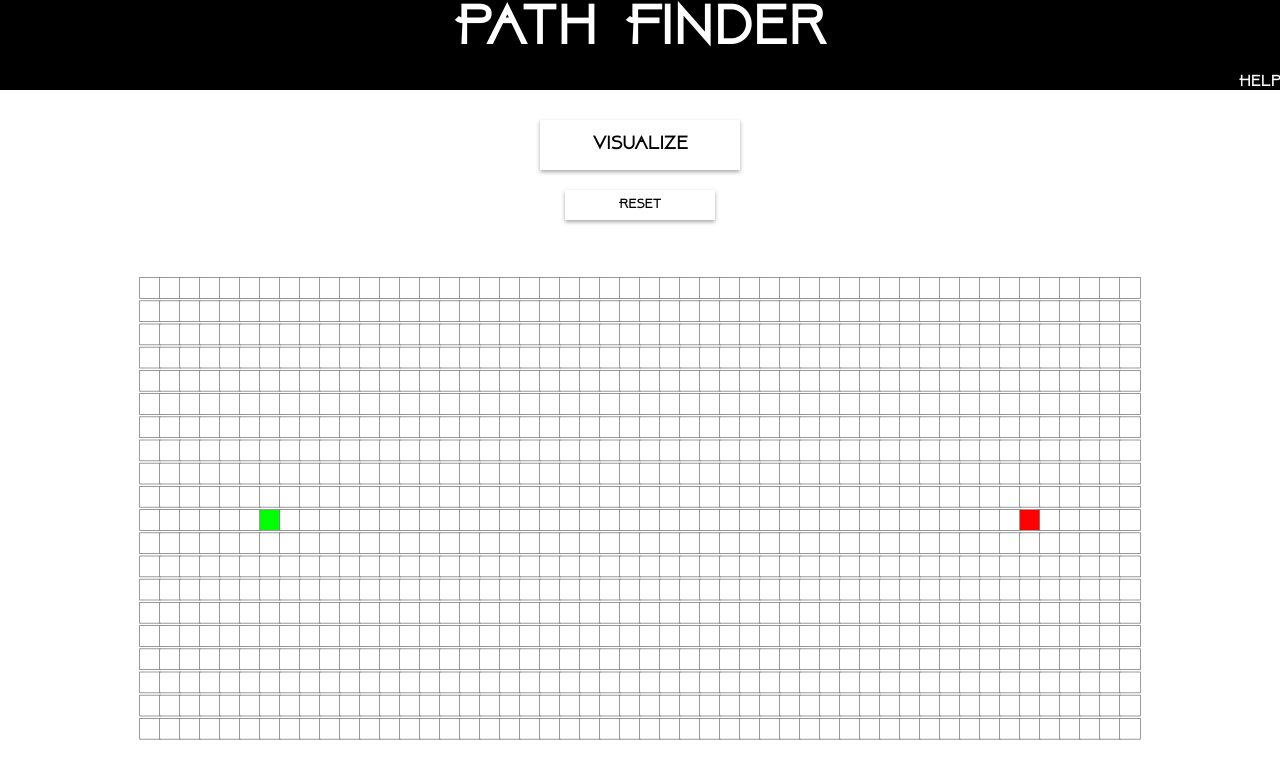
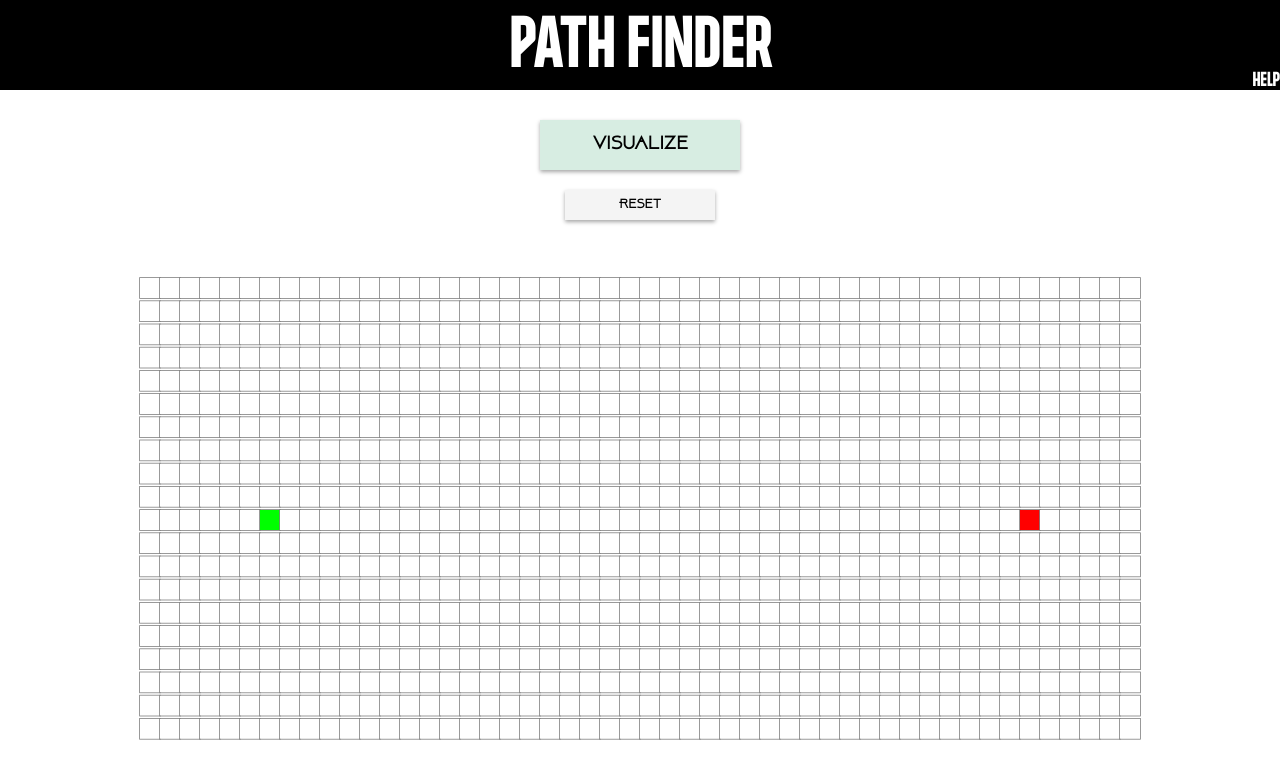
Before and after one commit to jemjefferson/PathFinder, a React (Create React App) app: page / in a window 1280 px wide. Shown: the top 778 px of the page. Built offline with nearby package versions, Linux system fonts and the light colour scheme.

Commit message:
More styling changes. changed header font and updated button styles.

```diff
--- a/src/HTML/styles.css
+++ b/src/HTML/styles.css
@@ -1,6 +1,10 @@
 @font-face {
   font-family: 'Above';
   src: url(/public/fonts/above.ttf);
+}
+@font-face {
+  font-family: 'Beach';
+  src: url(/public/fonts/beach.ttf);
 }
 
 * {
@@ -13,13 +17,15 @@
 }
 
 h1 {
+    font-family: 'Beach';
     color: white;
-    padding: 1%;
+    padding-top: 2%;
     text-align: center;
     transform: scale(1.8);
 }
 
 h4 {
+  font-family: 'Beach';
   color: white;
   text-align: right;
 }
@@ -32,7 +38,8 @@ h4 {
     box-shadow: rgba(0, 0, 0, 0.35) 0px 2px 4px;
     transform: scale(1.6);
     width: 15%;
-    margin-bottom: 10px;
+    margin-bottom: 15px;
+    margin-top: 15px;
   }
 
 h4:hover {
@@ -47,6 +54,7 @@ h4:hover {
     border: 1px solid black;
     width: 50%;
     font-weight: 500;
+    background-color: #F4F4F4;
   }
 
   #tutorial {
--- a/src/PathFinderVisual/PathFinderVisual.css
+++ b/src/PathFinderVisual/PathFinderVisual.css
@@ -17,7 +17,7 @@
     clear: both;
     width: 200px;
     height: 50px;
-    background-color: white;
+    background-color: #D7EDE2;
     text-align: center;
     cursor: pointer;
     font-size: larger;
@@ -26,7 +26,7 @@
 
 #reset {
     clear: both;
-    background-color: white;
+    background-color: #F4F4F4;
     cursor: pointer;
     width: 150px;
     height: 30px;
@@ -39,9 +39,14 @@
     box-shadow: rgba(0, 0, 0, 0.35) 0px 2px 4px;
 }
 
-#reset:hover, #dButton:hover {
-    background-color: lightgray;
+#reset:hover {
+    background-color: #E5E5E5;
     cursor: pointer;
+  }
+
+  #dButton:hover {
+    cursor: pointer;
+    background-color: #c5e5d5;
   }
 
 .position {
```
Also changed, not shown: public/fonts/beach.ttf (added).
